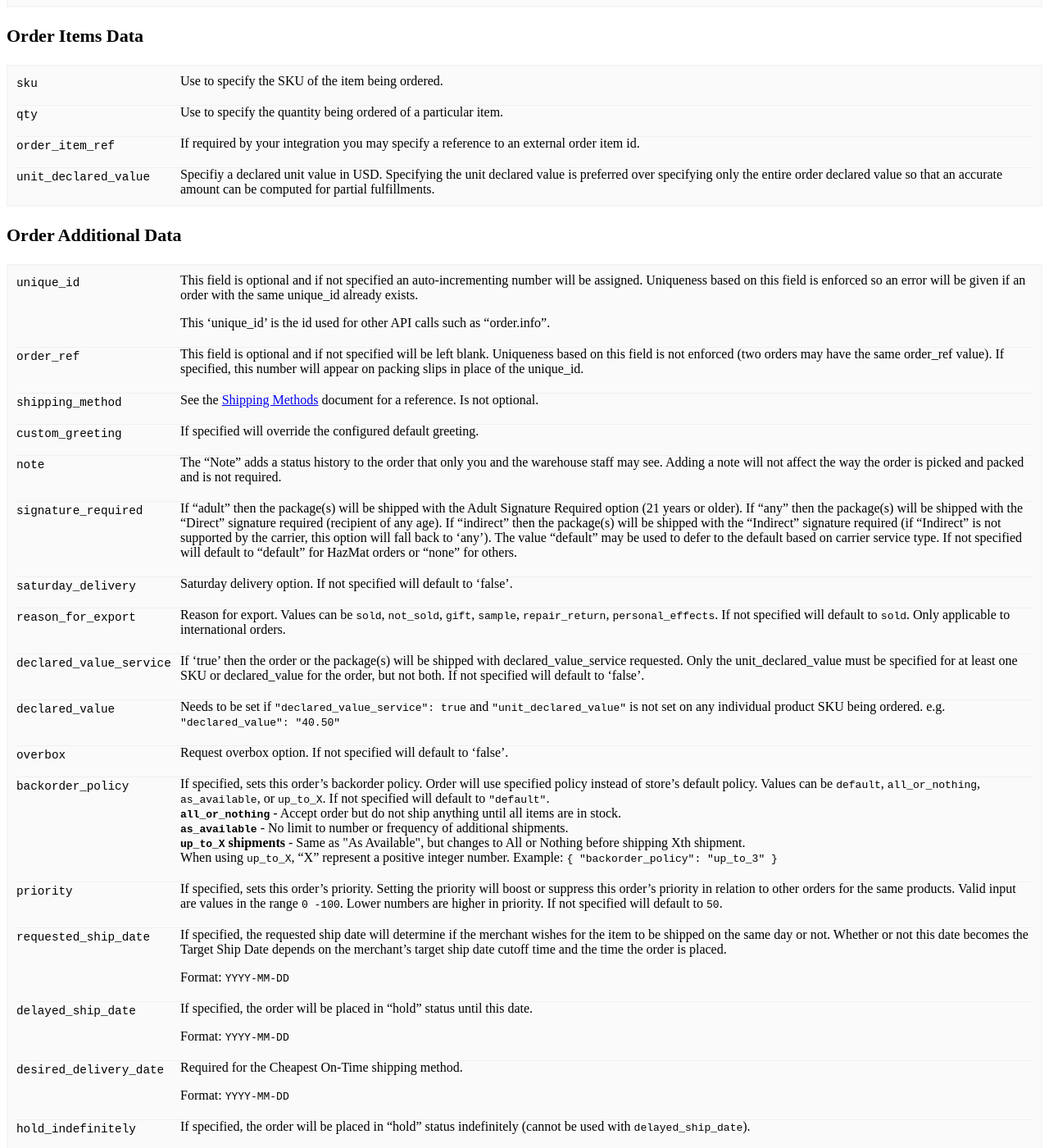
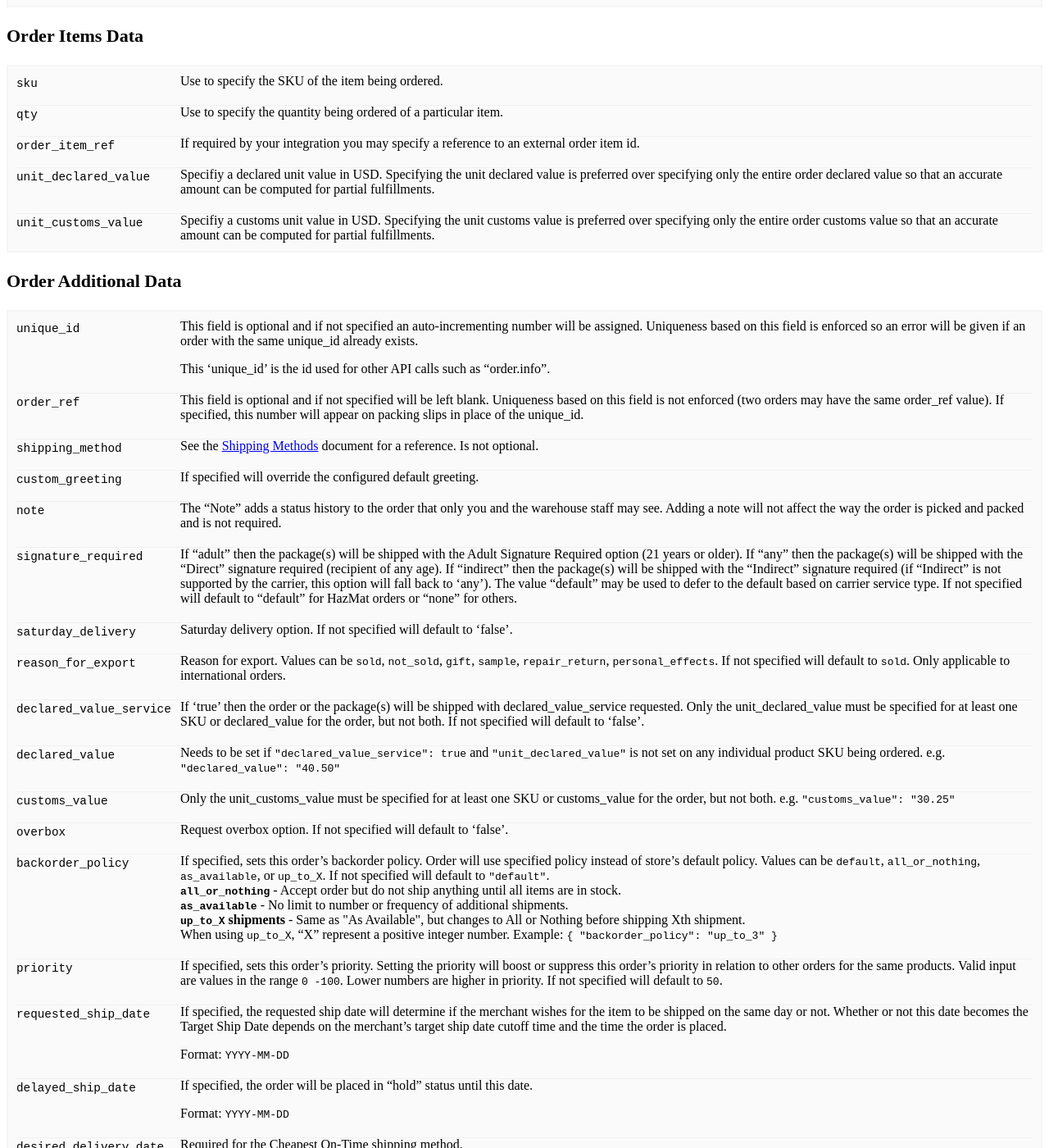
Before and after one commit to ShipStream/shipstream.github.io, a Jekyll site: the page built from _posts/2014-07-25-order.md, in a window 1280 px wide and 1400 px high, scrolled down 1869 px. Shown: the whole window at 82% size. Built offline with Jekyll 4.4.1, drawn with Linux system fonts in a browser that asks for light colours; a style sheet for code colours, icons or effects is not loaded; some of the changed text lies outside the part shown.

Commit message:
Per-order and per-order item Customs Values. (#18)

```diff
--- a/_posts/2014-07-25-order.md
+++ b/_posts/2014-07-25-order.md
@@ -88,7 +88,7 @@ Create a new order. This operation will only be successful if the inventory is a
   ~~~
 
   ~~~json
-  [ { "sku": "product1", "qty": 1, "unit_declared_value": "20.40" }, {...} ]
+  [ { "sku": "product1", "qty": 1, "unit_declared_value": "20.40", "unit_customs_value": "21.15" }, {...} ]
   ~~~
 
 2 _object_
@@ -113,6 +113,9 @@ order_item_ref
 
 unit_declared_value
 : Specifiy a declared unit value in USD. Specifying the unit declared value is preferred over specifying only the entire order declared value so that an accurate amount can be computed for partial fulfillments.
+
+unit_customs_value
+: Specifiy a customs unit value in USD. Specifying the unit customs value is preferred over specifying only the entire order customs value so that an accurate amount can be computed for partial fulfillments.
 {:.code-defs}
 
 <h3 id="order_additional_data">
@@ -155,6 +158,9 @@ declared_value_service
 
 declared_value
 : Needs to be set if <code>"declared_value_service": true</code> and <code>"unit_declared_value"</code> is not set on any individual product SKU being ordered. e.g. <code> "declared_value": "40.50" </code>
+
+customs_value
+: Only the unit_customs_value must be specified for at least one SKU or customs_value for the order, but not both. e.g. <code> "customs_value": "30.25" </code>
 
 overbox
 : Request overbox option. If not specified will default to 'false'.
```
